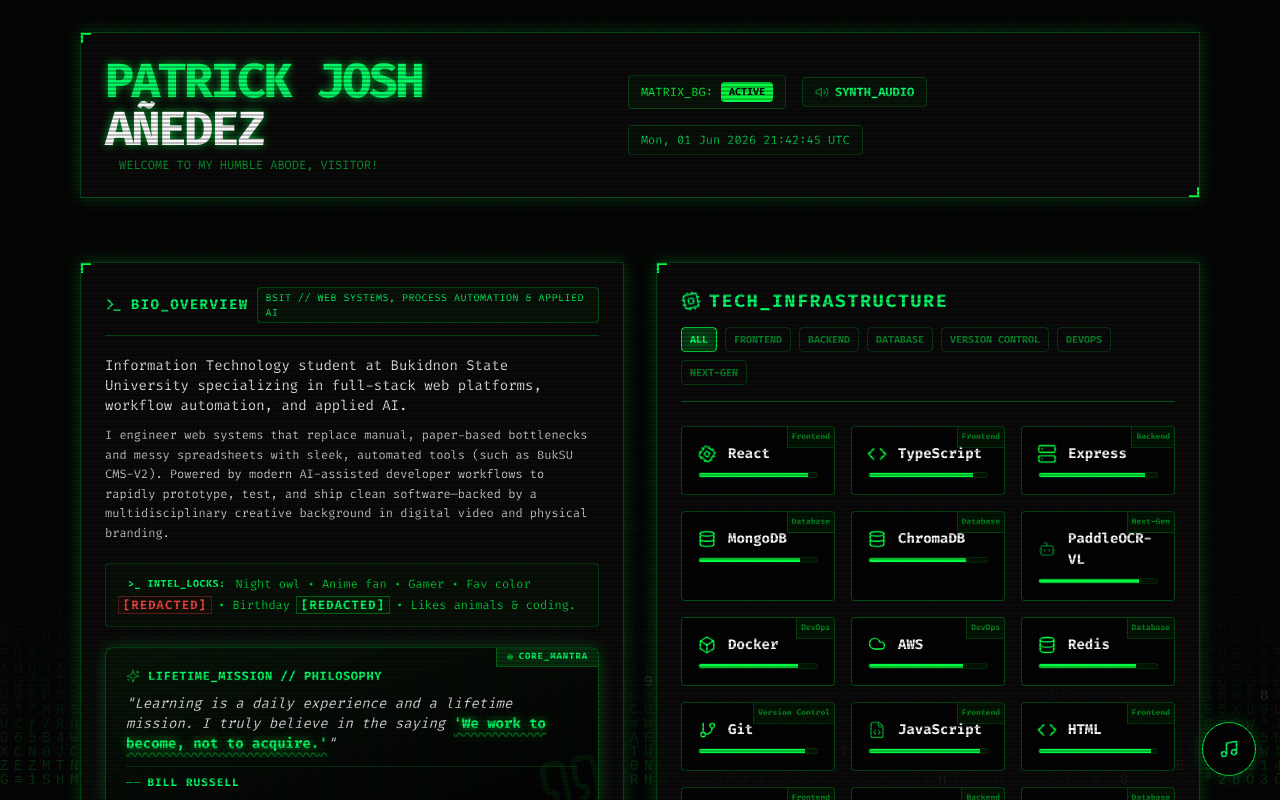
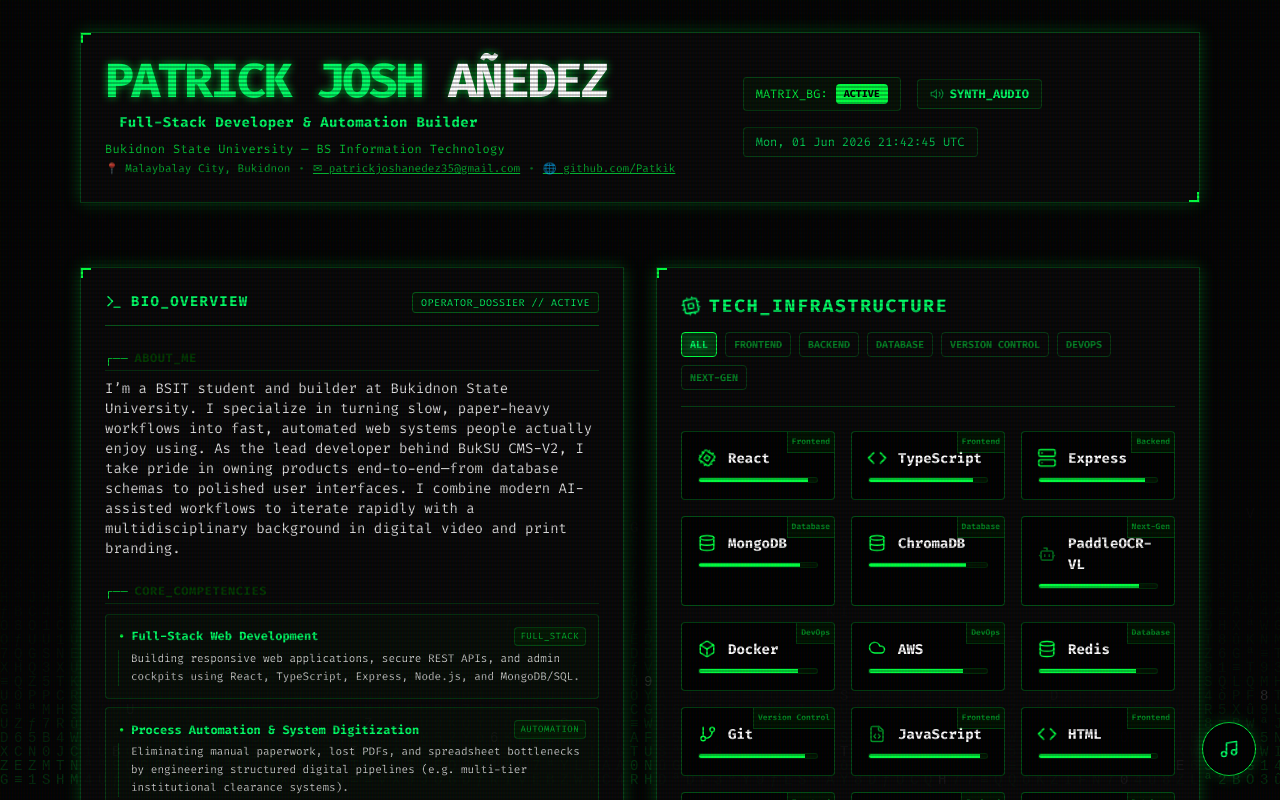
Before and after one commit to Patkik/SocMed-Bio, a React (Vite) app: page / in a window 1280 px wide. Both pictures are taken after a click on the button "SKIP". Shown: the top 800 px of the page. Built offline with nearby package versions, Linux system fonts and the light colour scheme.

Commit message:
feat: implement full resume dossier in BIO_OVERVIEW, header masthead, and competencies

```diff
--- a/src/App.tsx
+++ b/src/App.tsx
@@ -378,10 +378,25 @@
               >
                 PATRICK JOSH <span className="text-white group-hover:text-matrix transition-colors">AÑEDEZ</span>
               </h1>
-              <p className="text-xs text-matrix/60 mt-1 flex items-center gap-2">
-                <span className="w-1.5 h-1.5 bg-matrix rounded-full animate-ping" />
-                WELCOME TO MY HUMBLE ABODE, VISITOR!
-              </p>
+              <div className="mt-2 space-y-1 font-mono">
+                <p className="text-xs sm:text-sm text-white font-bold tracking-wide flex flex-wrap items-center gap-2">
+                  <span className="w-1.5 h-1.5 bg-matrix rounded-full animate-ping" />
+                  <span className="text-matrix-light">{BIO_OVERVIEW.role}</span>
+                  <span className="text-matrix/40 hidden xs:inline">•</span>
+                  <span className="text-matrix/80 font-normal text-xs">{BIO_OVERVIEW.institution}</span>
+                </p>
+                <p className="text-[11px] text-matrix/70 flex flex-wrap items-center gap-x-2 gap-y-1">
+                  <span>📍 {BIO_OVERVIEW.location}</span>
+                  <span className="text-matrix/40">•</span>
+                  <a href={`mailto:${BIO_OVERVIEW.email}`} className="hover:text-matrix-light underline transition-colors">
+                    ✉ {BIO_OVERVIEW.email}
+                  </a>
+                  <span className="text-matrix/40">•</span>
+                  <a href={`https://${BIO_OVERVIEW.github}`} target="_blank" rel="noopener noreferrer" className="hover:text-matrix-light underline transition-colors">
+                    🌐 {BIO_OVERVIEW.github}
+                  </a>
+                </p>
+              </div>
             </div>
 
             {/* Header controls */}
@@ -424,25 +439,74 @@
             <div className="space-y-8">
 
               {/* SYSTEM BIO OVERVIEW */}
-              <div className="cyber-card p-4 sm:p-6 space-y-5 shadow-glow">
+              <div className="cyber-card p-4 sm:p-6 space-y-6 shadow-glow">
                 <div className="flex flex-col sm:flex-row sm:items-center justify-between gap-2 border-b border-matrix/30 pb-3">
                   <div className="flex items-center gap-2">
                     <Terminal size={18} className="text-matrix-light" />
                     <h2 className="text-sm font-bold tracking-widest text-matrix-light uppercase">BIO_OVERVIEW</h2>
                   </div>
                   <span className="text-[10px] font-mono px-2 py-0.5 rounded border border-matrix/30 bg-matrix-dark/20 text-matrix-light tracking-wider uppercase self-start sm:self-auto">
-                    {BIO_OVERVIEW.headline}
+                    OPERATOR_DOSSIER // ACTIVE
                   </span>
                 </div>
 
-                {/* Professional Bio Statement */}
-                <div className="space-y-2.5 text-xs sm:text-sm text-white/90 leading-relaxed font-mono">
-                  <p>
-                    {BIO_OVERVIEW.summary}
+                {/* About Me Section */}
+                <div className="space-y-2">
+                  <div className="text-xs text-matrix-dark border-b border-matrix/20 pb-1 uppercase font-bold tracking-wider flex items-center gap-1.5 font-mono">
+                    <span className="text-matrix">┌──</span> ABOUT_ME
+                  </div>
+                  <p className="text-xs sm:text-sm text-white/90 leading-relaxed font-mono">
+                    {BIO_OVERVIEW.aboutMe}
                   </p>
-                  <p className="text-white/80 text-xs leading-relaxed">
-                    {BIO_OVERVIEW.subSummary}
-                  </p>
+                </div>
+
+                {/* Core Competencies Section */}
+                <div className="space-y-2.5">
+                  <div className="text-xs text-matrix-dark border-b border-matrix/20 pb-1 uppercase font-bold tracking-wider flex items-center gap-1.5 font-mono">
+                    <span className="text-matrix">┌──</span> CORE_COMPETENCIES
+                  </div>
+                  <div className="space-y-2 font-mono">
+                    {BIO_OVERVIEW.competencies.map((comp, idx) => (
+                      <div
+                        key={idx}
+                        className="p-3 rounded bg-matrix-dark/10 border border-matrix/20 hover:border-matrix/50 transition-colors space-y-1"
+                      >
+                        <div className="flex items-center justify-between gap-2">
+                          <span className="text-xs font-bold text-matrix-light flex items-center gap-1.5">
+                            <span className="text-matrix">•</span> {comp.title}
+                          </span>
+                          <span className="text-[9px] px-1.5 py-0.5 rounded bg-matrix-dark/30 border border-matrix/20 text-matrix/70 font-mono tracking-wider shrink-0">
+                            {comp.tag}
+                          </span>
+                        </div>
+                        <p className="text-[11px] text-white/80 leading-relaxed pl-3 border-l border-matrix/20">
+                          {comp.description}
+                        </p>
+                      </div>
+                    ))}
+                  </div>
+                </div>
+
+                {/* What I Build & Deliver Section */}
+                <div className="space-y-2.5">
+                  <div className="text-xs text-matrix-dark border-b border-matrix/20 pb-1 uppercase font-bold tracking-wider flex items-center gap-1.5 font-mono">
+                    <span className="text-matrix">┌──</span> WHAT_I_BUILD_AND_DELIVER
+                  </div>
+                  <div className="grid grid-cols-1 gap-2 font-mono">
+                    {BIO_OVERVIEW.deliverables.map((del, idx) => (
+                      <div
+                        key={idx}
+                        className="p-2.5 rounded bg-matrix-dark/10 border border-matrix/20 hover:border-matrix/40 transition-colors"
+                      >
+                        <div className="text-xs font-bold text-white mb-0.5 flex items-center gap-1.5">
+                          <span className="text-matrix">•</span> {del.title}
+                        </div>
+                        <div className="text-[11px] text-matrix/80 leading-relaxed pl-3 border-l border-matrix/20">
+                          {del.description}
+                        </div>
+                      </div>
+                    ))}
+                  </div>
                 </div>
 
                 {/* Interactive Intel / Easter Eggs */}
--- a/src/data/portfolioData.ts
+++ b/src/data/portfolioData.ts
@@ -144,9 +144,9 @@
     projects: "BukSU Capstone Audit Benchmarks, Relational Data Records."
   },
   "agentic a.i": {
-    systemRole: "Autonomous architectural code partner & full-stack accelerator.",
-    xp: "Utilized agentic pairing to stress-test OCR extraction pipelines, scaffold complex state machines, optimize vector queries, and verify accessibility.",
-    projects: "BukSU CMS-V2 Development Cycle, Antigravity Engineering Workflows."
+    systemRole: "AI-Accelerated Engineering & Rapid Scaffolding.",
+    xp: "Power-user of modern AI tooling (Cursor, Claude Code) to rapidly scaffold, rigorously test, and ship maintainable software in a fraction of traditional dev cycles.",
+    projects: "BukSU CMS-V2 Architecture, Continuous Refactoring Engine."
   }
 };
 
@@ -169,11 +169,27 @@
   }
 ];
 
+export interface Competency {
+  title: string;
+  description: string;
+  tag: string;
+}
+
+export interface Deliverable {
+  title: string;
+  description: string;
+}
+
 export interface BioOverview {
-  headline: string;
+  name: string;
+  role: string;
   institution: string;
-  summary: string;
-  subSummary: string;
+  location: string;
+  email: string;
+  github: string;
+  aboutMe: string;
+  competencies: Competency[];
+  deliverables: Deliverable[];
   textPart1: string;
   favColorPlaceholder: string;
   favColorRevealed: string;
@@ -226,10 +242,54 @@
 }
 
 export const BIO_OVERVIEW: BioOverview = {
-  headline: "BSIT // Web Systems, Process Automation & Applied AI",
-  institution: "Bukidnon State University",
-  summary: "Information Technology student at Bukidnon State University specializing in full-stack web platforms, workflow automation, and applied AI.",
-  subSummary: "I engineer web systems that replace manual, paper-based bottlenecks and messy spreadsheets with sleek, automated tools (such as BukSU CMS-V2). Powered by modern AI-assisted developer workflows to rapidly prototype, test, and ship clean software—backed by a multidisciplinary creative background in digital video and physical branding.",
+  name: "Patrick Josh Añedez",
+  role: "Full-Stack Developer & Automation Builder",
+  institution: "Bukidnon State University — BS Information Technology",
+  location: "Malaybalay City, Bukidnon",
+  email: "patrickjoshanedez35@gmail.com",
+  github: "github.com/Patkik",
+  aboutMe: "I’m a BSIT student and builder at Bukidnon State University. I specialize in turning slow, paper-heavy workflows into fast, automated web systems people actually enjoy using. As the lead developer behind BukSU CMS-V2, I take pride in owning products end-to-end—from database schemas to polished user interfaces. I combine modern AI-assisted workflows to iterate rapidly with a multidisciplinary background in digital video and print branding.",
+  competencies: [
+    {
+      title: "Full-Stack Web Development",
+      description: "Building responsive web applications, secure REST APIs, and admin cockpits using React, TypeScript, Express, Node.js, and MongoDB/SQL.",
+      tag: "FULL_STACK"
+    },
+    {
+      title: "Process Automation & System Digitization",
+      description: "Eliminating manual paperwork, lost PDFs, and spreadsheet bottlenecks by engineering structured digital pipelines (e.g. multi-tier institutional clearance systems).",
+      tag: "AUTOMATION"
+    },
+    {
+      title: "Applied AI & Intelligent Features",
+      description: "Integrating smart search (vector databases like ChromaDB), automated PDF/OCR text extraction (PaddleOCR), and LLM-assisted workflows directly into web apps.",
+      tag: "APPLIED_AI"
+    },
+    {
+      title: "AI-Accelerated Engineering",
+      description: "Power-user of modern AI tooling (Cursor, Claude Code) to rapidly scaffold, rigorously test, and ship maintainable software in a fraction of traditional dev cycles.",
+      tag: "AI_HARNESS"
+    },
+    {
+      title: "Creative Media & Physical Branding",
+      description: "Crafting vector graphics for vinyl cutting (vehicle decals, physical signage) alongside digital video editing and visual design.",
+      tag: "CREATIVE_MEDIA"
+    }
+  ],
+  deliverables: [
+    {
+      title: "Centralized Web Platforms",
+      description: "Custom portals that unify fragmented operations into real-time dashboards."
+    },
+    {
+      title: "Smart Search & Archiving",
+      description: "High-speed document repositories with semantic search and metadata filters."
+    },
+    {
+      title: "Cross-Disciplinary Production",
+      description: "Bridging code and visual media to support engineering teams end-to-end."
+    }
+  ],
   textPart1: "Night owl • Anime fan • Gamer • Fav color ",
   favColorPlaceholder: "[REDACTED]",
   favColorRevealed: "Blue",
```
